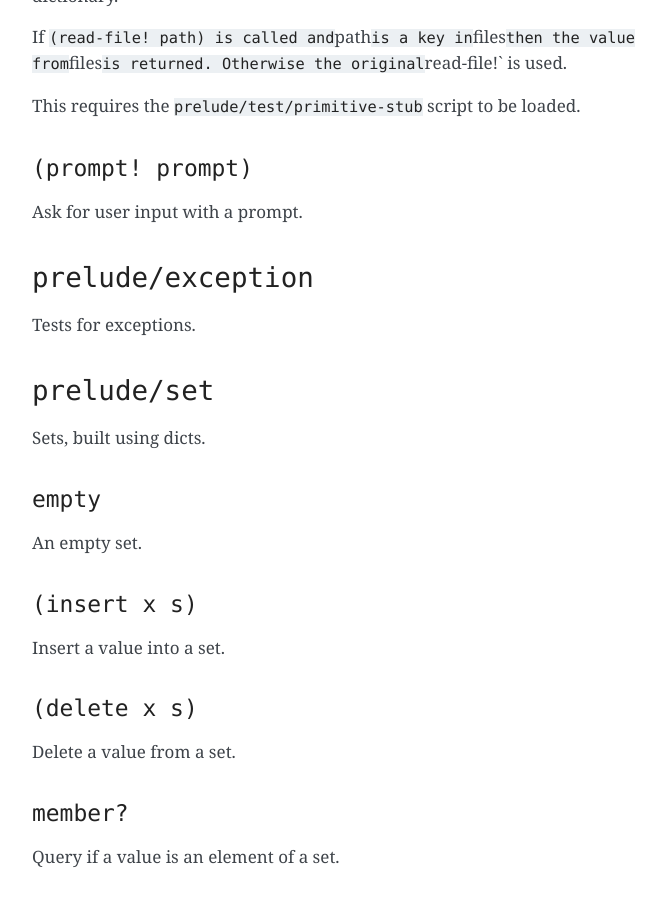
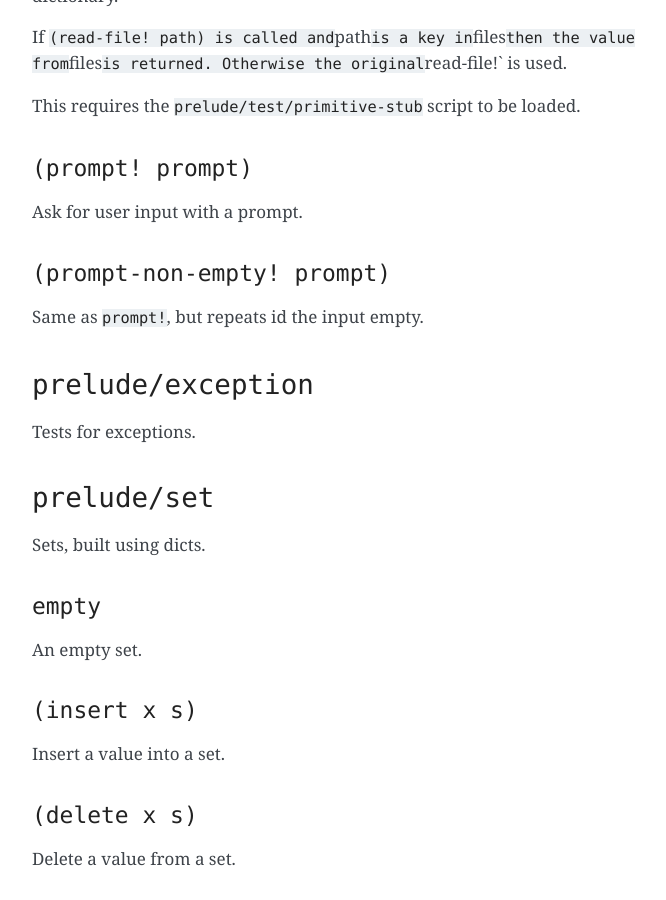
Before and after one commit to radicle-dev/radicle-alpha, a Sphinx documentation site: the page built from docs/source/reference.rst, in a window 1280 px wide and 900 px high, scrolled down 26225 px. Shown: the whole window, without its empty margins (388-1054 px from the left). Built offline with Sphinx 7.4.7, drawn with Linux system fonts in a browser that asks for light colours; pages that are not in the unit, such as notebooks, are missing from menus; some of the changed text lies outside the part shown.

Commit message:
Add reference doc

```diff
--- a/docs/source/reference.rst
+++ b/docs/source/reference.rst
@@ -1264,6 +1264,11 @@ This requires the ``prelude/test/primitive-stub`` script to be loaded.
 
 Ask for user input with a prompt.
 
+``(prompt-non-empty! prompt)``
+~~~~~~~~~~~~~~~~~~~~~~~~~~~~~~
+
+Same as ``prompt!``, but repeats id the input empty.
+
 ``prelude/exception``
 ---------------------
 
```
